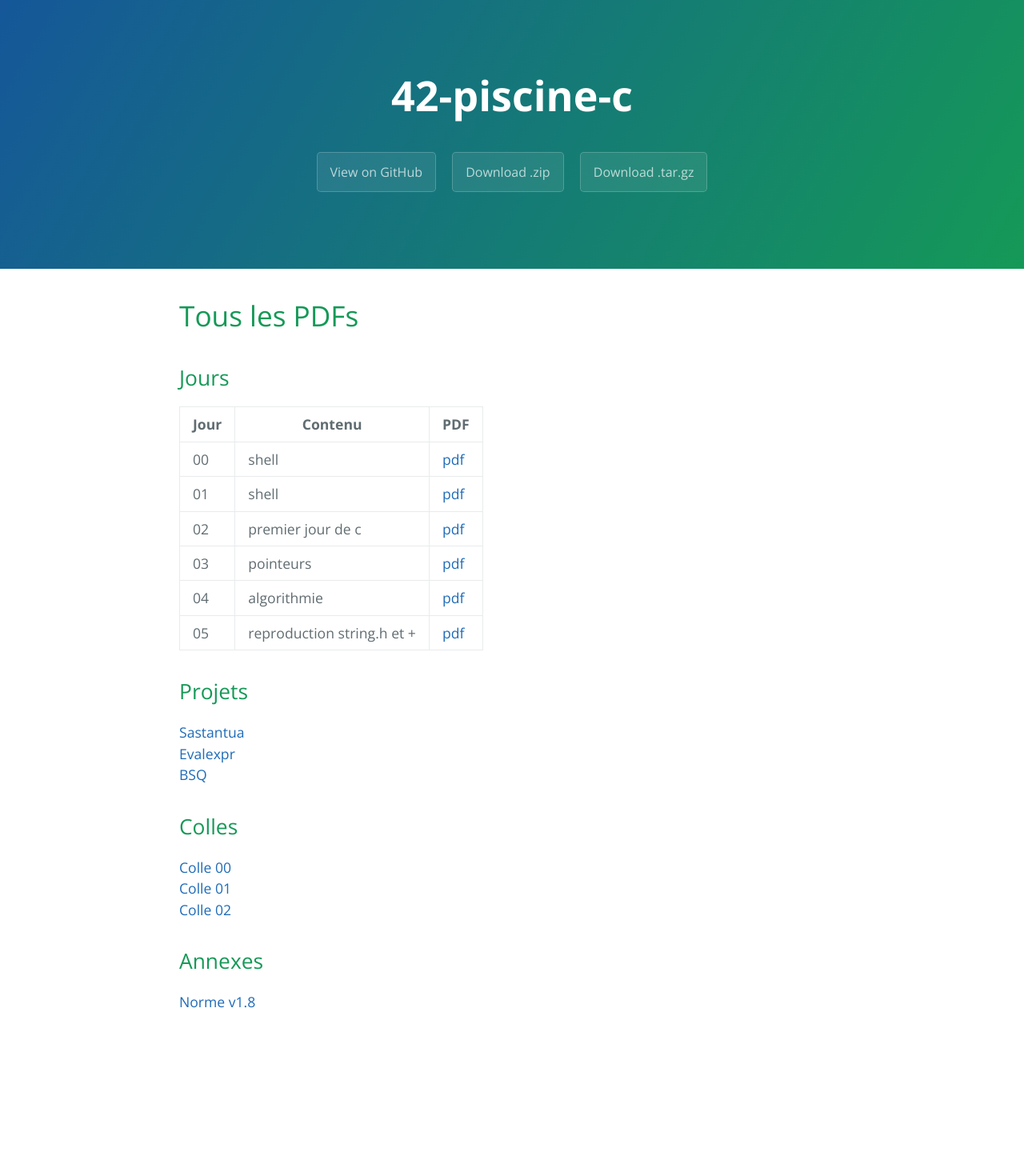
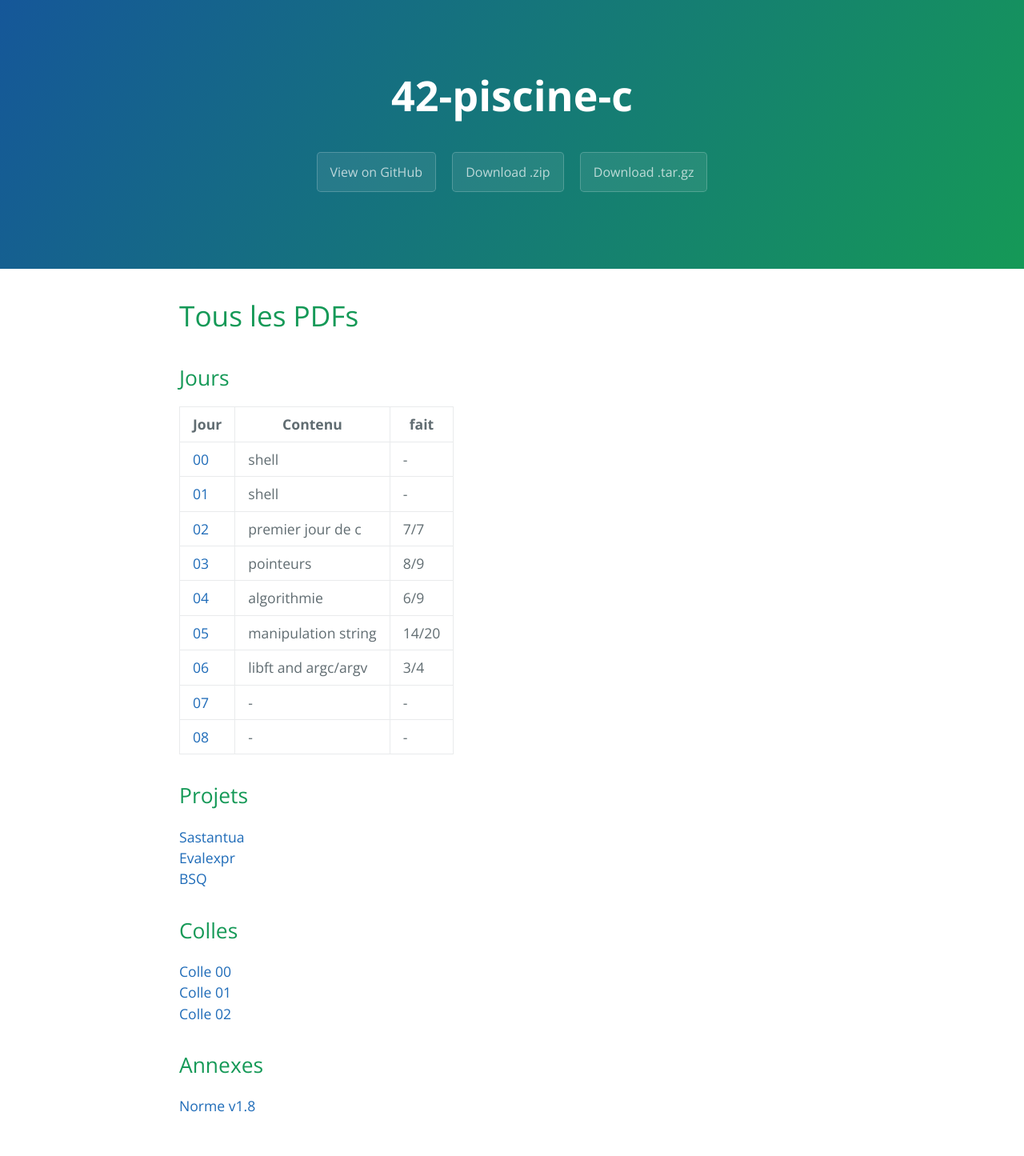
Before and after one commit to Obsaa/42-piscine-c-1, a Jekyll site: the page built from index.md, in a window 1280 px wide. Shown: the whole page at 80% size. Built offline with Jekyll 4.4.1, drawn with Linux system fonts in a browser that asks for light colours; before the commit the page ends 1315 px from its top, so only the background shows below that.

Commit message:
Update index.md

```diff
--- a/index.md
+++ b/index.md
@@ -5,14 +5,17 @@ layout: base
 
 ## Jours
 
-| Jour | Contenu | PDF |
+| Jour | Contenu | fait |
 |---   |---      |---  |
-| 00 | shell | [pdf](pdfs/j00.pdf) |
-| 01 | shell | [pdf](pdfs/j01.pdf) |
-| 02 | premier jour de c | [pdf](pdfs/j02.pdf) |
-| 03 | pointeurs | [pdf](pdfs/j03.pdf) |
-| 04 | algorithmie | [pdf](pdfs/j04.pdf) |
-| 05 | reproduction string.h et + | [pdf](pdfs/j05.pdf) |
+| [00](pdfs/j00.pdf) | shell | - |
+| [01](pdfs/j01.pdf) | shell | - |
+| [02](pdfs/j02.pdf) | premier jour de c | 7/7 |
+| [03](pdfs/j03.pdf) | pointeurs | 8/9 |
+| [04](pdfs/j04.pdf) | algorithmie | 6/9 |
+| [05](pdfs/j05.pdf) | manipulation string | 14/20 |
+| [06](pdfs/j06.pdf) | libft and argc/argv | 3/4 |
+| [07](pdfs/j07.pdf) | - | - |
+| [08](pdfs/j08.pdf) | - | - |
 
 ## Projets
 
```
